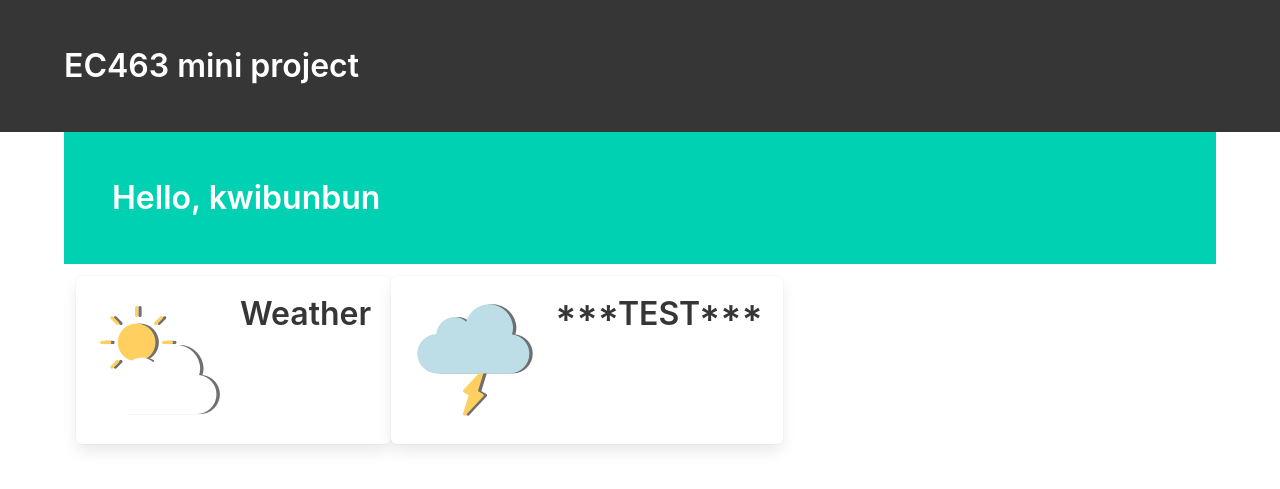
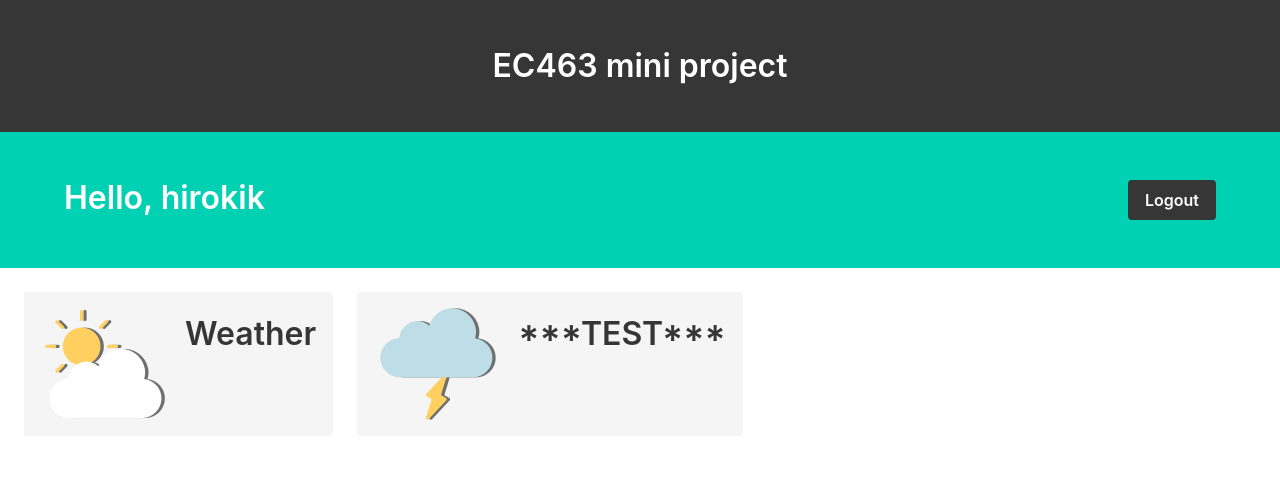
Before and after one commit to hirokik0811/EC463_miniproject, a Django app: page / in a window 1280 px wide. Shown: the top 489 px of the page. Run offline with Django 3.2, Linux system fonts and the light colour scheme; the first user in the database is signed in; some libraries are stand-ins or nearby versions.

Commit message:
Added the logout button and made the interface look better.

```diff
--- a/mysite/templates/home.html
+++ b/mysite/templates/home.html
@@ -8,15 +8,22 @@
 	            <div class="container">
 	                <h1 class="title">
 	                    Hello, {{ user.username }}
+
+	                <a href="{% url 'logout' %}">
+	                    <div class="button is-dark is-pulled-right">
+                            Logout
+                        </div>
+                    </a><br>
                     </h1>
 	            </div>
 	        </div>
 	     </section>
+
 	     <section>
-
 	     <div class="tile is-parent">
          <a href="{% url 'weather' %}">
-		                    <div class="tile box">
+            <div class="tile is-parent">
+            <div class="tile button  is-child is-light">
                 <article class="media">
                     <div class="media-left">
                         <figure class="image is-50x50">
@@ -25,16 +32,19 @@
                     </div>
                         <div class="content">
                             <p>
-		                                        <span class="title">Weather</span>
+                                <p class="title">Weather</p>
                                 <br>
                             </p>
                         </div>
                 </article>
             </div>
+            </div>
+
 
 		 </a><br>
 		 <a href="{% url 'login' %}">
-		                    <div class="tile box">
+		    <div class="tile is-parent">
+            <div class="tile button  is-child is-light">
                 <article class="media">
                     <div class="media-left">
                         <figure class="image is-50x50">
@@ -43,11 +53,12 @@
                     </div>
                         <div class="content">
                             <p>
-		                                        <span class="title">***TEST***</span>
+                                <p class="title">***TEST***</p>
                                 <br>
                             </p>
                         </div>
                 </article>
+            </div>
             </div>
 
 		 </a><br>
--- a/mysite/templates/layout.html
+++ b/mysite/templates/layout.html
@@ -8,15 +8,15 @@
 	<section class="hero is-dark is-thin">
         <div class="hero-body">
             <div class="container">
+                <center>
                 <h1 class="title">
                     EC463 mini project
                 </h1>
+                </center>
             </div>
         </div>
     </section>
-    <div class="container">
 	    {% block content %}
 	    {% endblock content %}
-    </div>
 </body>
 </html>
```
Also changed, not shown: mysite/db.sqlite3, mysite/weather/migrations/0001_initial.py. Lines whose indentation alone changed are shown as unchanged.
